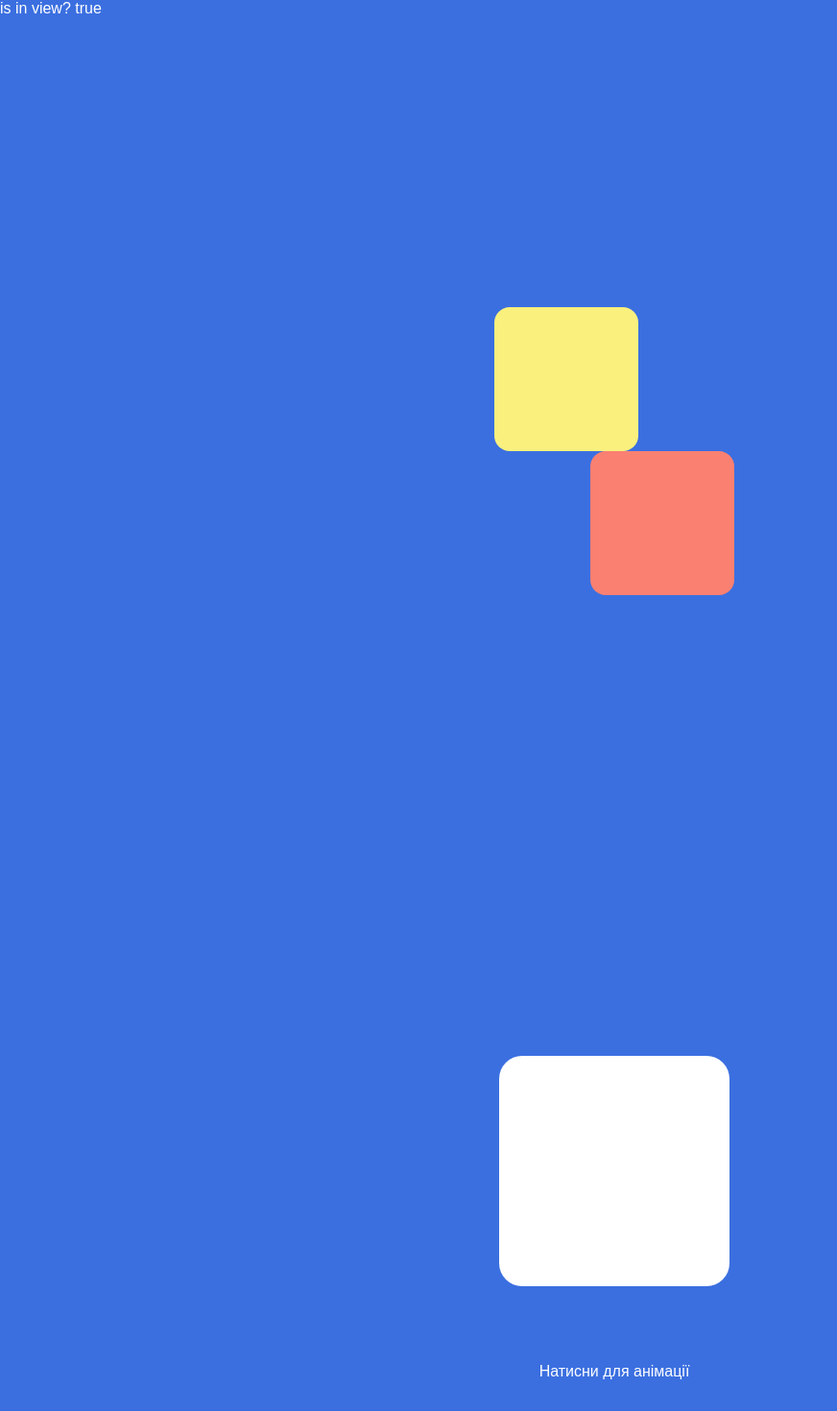
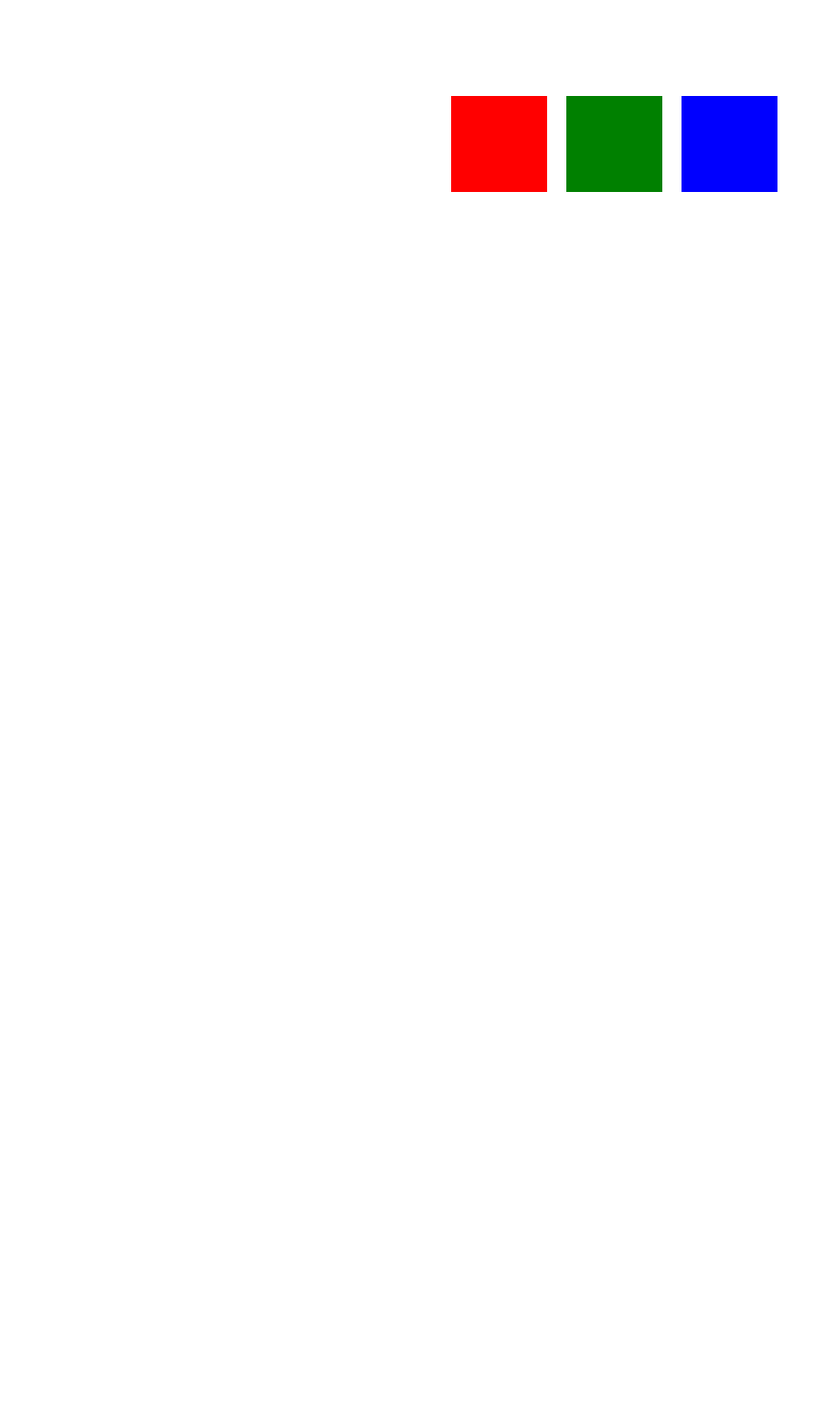
Before and after one commit to MaksimBoyko05/react-css, a React (Create React App) app: page / in a window 1280 px wide. Shown: the top 1470 px of the page at 96% size, without its empty margins (0-872 px from the left). After the commit the page ends 800 px from the top, so only its background shows below. Built offline with nearby package versions, Linux system fonts and the light colour scheme.

Commit message:
delay and sinc

```diff
--- a/src/App.js
+++ b/src/App.js
@@ -1,77 +1,63 @@
-import React, { useState } from "react";
-import { motion, useViewportScroll, useTransform } from "framer-motion";
-import { useInView } from "react-intersection-observer";
+import React from "react";
+import { motion } from "framer-motion";
 
-import "./App.css";
-
-function App() {
-  const { scrollY } = useViewportScroll();
-  const y1 = useTransform(scrollY, [0, 300], [0, 200]);
-  const y2 = useTransform(scrollY, [0, 300], [0, -100]);
-
-  const [ref, inView] = useInView({
-    threshold: 0.5,
-    triggerOnce: false,
-  });
-
-  const [isActive, setIsActive] = useState(false);
-
+const SynchronizedAnimation = () => {
   const variants = {
-    visible: { opacity: 1, scale: 1.2, y: 0 },
-    hidden: { opacity: 0.5, scale: 0.75, y: 100 },
-  };
-
-  const toggleAnimation = () => {
-    setIsActive(!isActive);
+    hidden: { opacity: 0, y: 50 },
+    visible: { opacity: 1, y: 0 },
   };
 
   return (
-    <>
-      {/* Елемент 1 із прив'язкою до прокрутки */}
+    <div style={{ display: "flex", gap: "20px", justifyContent: "center", marginTop: "100px" }}>
+      {/* Елемент 1 */}
       <motion.div
-        className="box"
-        style={{ y: y1, x: -50 }}
+        initial="hidden"
+        animate="visible"
+        variants={variants}
+        transition={{
+          duration: 1,
+          delay: 0,
+        }}
+        style={{
+          width: "100px",
+          height: "100px",
+          backgroundColor: "red",
+        }}
       />
 
-      {/* Елемент 2 із прив'язкою до прокрутки */}
+      {/* Елемент 2 із затримкою */}
       <motion.div
-        className="box"
-        style={{ y: y2, x: 50, background: "salmon" }}
+        initial="hidden"
+        animate="visible"
+        variants={variants}
+        transition={{
+          duration: 1,
+          delay: 0.5,
+        }}
+        style={{
+          width: "100px",
+          height: "100px",
+          backgroundColor: "green",
+        }}
       />
 
-      <div style={{ height: 500 }} /> {/* Простір для прокрутки */}
+      {/* Елемент 3 із більшою затримкою */}
+      <motion.div
+        initial="hidden"
+        animate="visible"
+        variants={variants}
+        transition={{
+          duration: 1,
+          delay: 1,
+        }}
+        style={{
+          width: "100px",
+          height: "100px",
+          backgroundColor: "blue",
+        }}
+      />
+    </div>
+  );
+};
 
-      {/* Відображення стану видимості елемента */}
-      <div style={{ position: "fixed", top: 0, left: 0 }}>
-        {"is in view? " + inView}
-      </div>
-
-      {/* Керована анімація зі зміною стану в залежності від видимості */}
-      <motion.div
-        animate={inView ? "visible" : "hidden"}
-        variants={variants}
-        transition={{ duration: 2, ease: "easeOut" }}
-        ref={ref}
-        className="magic"
-        onClick={toggleAnimation} // Клік для зміни стану
-      />
-
-      {/* Елемент з управлінням станами */}
-      <motion.div
-        className="interactive-box"
-        style={{ marginTop: 100 }}
-        onClick={toggleAnimation}
-        animate={isActive ? "active" : "inactive"}
-        variants={{
-          active: { scale: 1.5, rotate: 360, x: 100 },
-          inactive: { scale: 1, rotate: 0, x: 0 },
-        }}
-        transition={{ duration: 1 }}
-      >
-        Натисни для анімації
-      </motion.div>
-    </>
-  );
-}
-
-export default App;
+export default SynchronizedAnimation;
```
